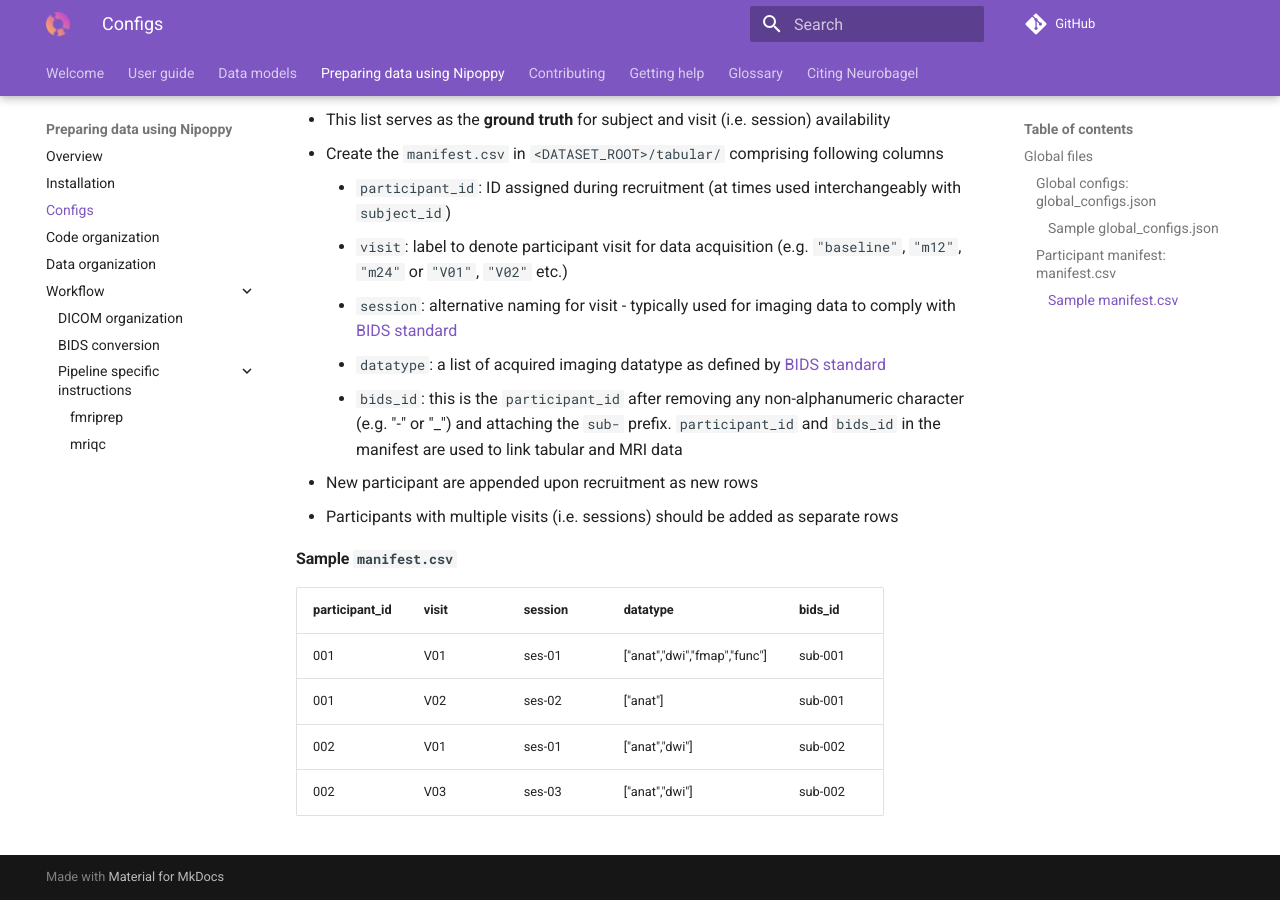
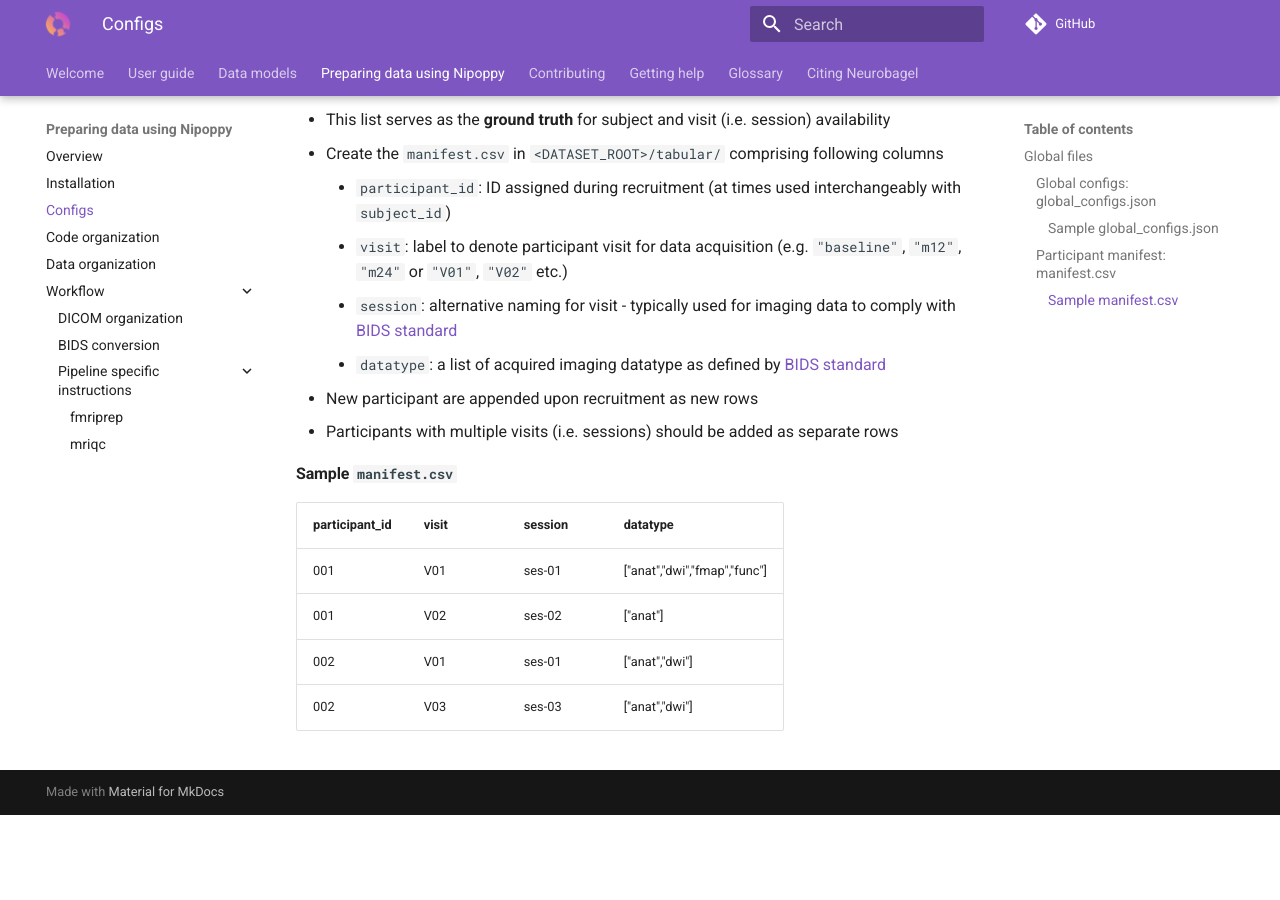
Before and after one commit to neurobagel/documentation, an MkDocs documentation site: the page built from docs/nipoppy/configs.md, in a window 1280 px wide and 900 px high, scrolled down 1936 px. Built offline with MkDocs 1.6.1 and Material for MkDocs 9.7.7, drawn with Linux system fonts in a browser that asks for light colours; comment, search, counter and statistics services are not loaded; after the commit the page ends 2751 px from its top, so only the background shows below that.

Commit message:
remove `bids_id` column from manifest (#161)
* remove `bids_id` column from manifest

* remove `bids_id` description

```diff
--- a/docs/nipoppy/configs.md
+++ b/docs/nipoppy/configs.md
@@ -78,15 +78,14 @@
       - `visit`: label to denote participant visit for data acquisition (e.g. `"baseline"`, `"m12"`, `"m24"` or `"V01"`, `"V02"` etc.)
       - `session`: alternative naming for visit - typically used for imaging data to comply with [BIDS standard](https://bids-specification.readthedocs.io/en/stable/02-common-principles.html)
       - `datatype`: a list of acquired imaging datatype as defined by [BIDS standard](https://bids-specification.readthedocs.io/en/stable/02-common-principles.html)
-      - `bids_id`: this is the `participant_id` after removing any non-alphanumeric character (e.g. "-" or "_") and attaching the `sub-` prefix. `participant_id` and `bids_id` in the manifest are used to link tabular and MRI data
    - New participant are appended upon recruitment as new rows
    - Participants with multiple visits (i.e. sessions) should be added as separate rows
 
 #### Sample `manifest.csv`
 
-| participant_id | visit | session | datatype                     | bids_id |
-|----------------|-------|---------|------------------------------|---------|
-| 001            | V01   | ses-01  | ["anat","dwi","fmap","func"] | sub-001 |
-| 001            | V02   | ses-02  | ["anat"]                     | sub-001 |
-| 002            | V01   | ses-01  | ["anat","dwi"]               | sub-002 |
-| 002            | V03   | ses-03  | ["anat","dwi"]               | sub-002 |
+| participant_id | visit | session | datatype                     |
+|----------------|-------|---------|------------------------------|
+| 001            | V01   | ses-01  | ["anat","dwi","fmap","func"] |
+| 001            | V02   | ses-02  | ["anat"]                     |
+| 002            | V01   | ses-01  | ["anat","dwi"]               |
+| 002            | V03   | ses-03  | ["anat","dwi"]               |
```
